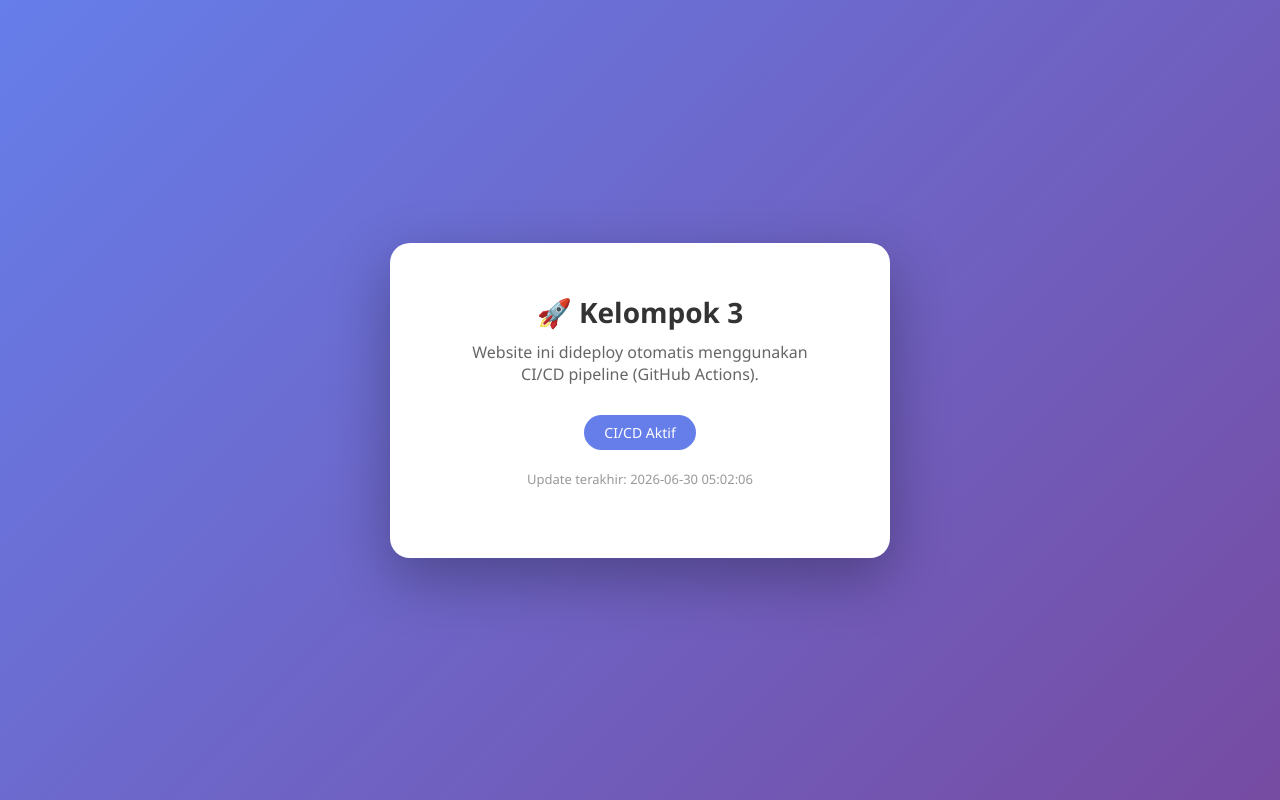
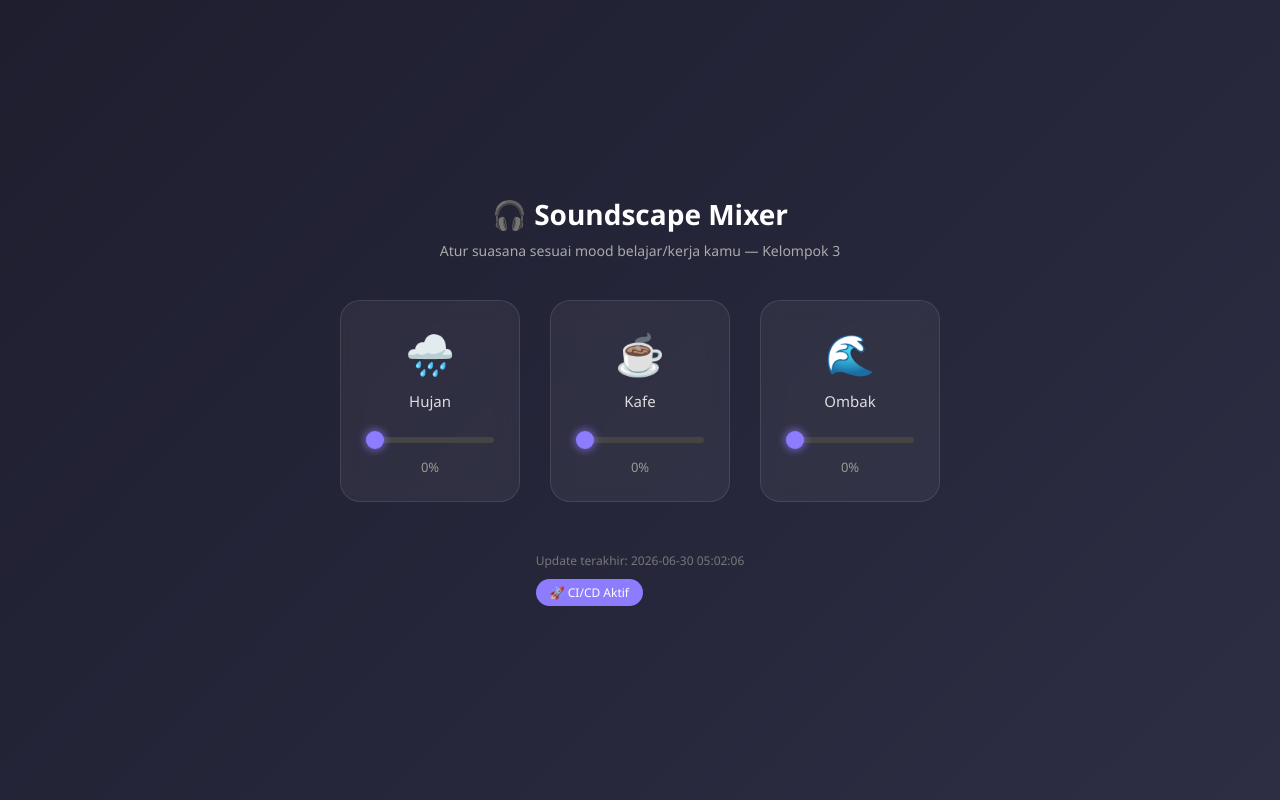
Before and after one commit to NaimatulHusna/kelompok-3-CI-CD, a PHP site: page / in a window 1280 px wide. Run offline with PHP 8.4, Linux system fonts and the light colour scheme.

Commit message:
Buat soundscape mixer website

```diff
--- a/index.php
+++ b/index.php
@@ -2,57 +2,201 @@
 <html lang="id">
 <head>
 <meta charset="UTF-8">
-<title>Kelompok 3 - CI/CD Project</title>
+<title>Soundscape Mixer - Kelompok 3</title>
 <style>
   * { margin: 0; padding: 0; box-sizing: border-box; }
   body {
     font-family: 'Segoe UI', sans-serif;
-    background: linear-gradient(135deg, #667eea 0%, #764ba2 100%);
+    background: linear-gradient(135deg, #1e1e2f, #2d2d44);
     min-height: 100vh;
     display: flex;
+    flex-direction: column;
     align-items: center;
     justify-content: center;
+    color: white;
+    padding: 30px;
+    overflow: hidden;
   }
-  .card {
-    background: white;
+  header { text-align: center; margin-bottom: 40px; }
+  header h1 { font-size: 28px; margin-bottom: 8px; }
+  header p { color: #aaa; font-size: 14px; }
+
+  .mixer {
+    display: flex;
+    gap: 30px;
+    flex-wrap: wrap;
+    justify-content: center;
+  }
+
+  .channel {
+    background: rgba(255,255,255,0.05);
     border-radius: 20px;
-    padding: 50px 60px;
-    box-shadow: 0 20px 60px rgba(0,0,0,0.3);
+    padding: 25px;
+    width: 180px;
     text-align: center;
-    max-width: 500px;
+    backdrop-filter: blur(10px);
+    border: 1px solid rgba(255,255,255,0.1);
+    position: relative;
+    overflow: hidden;
   }
-  h1 {
-    color: #333;
-    font-size: 28px;
-    margin-bottom: 10px;
+
+  .icon { font-size: 40px; margin-bottom: 10px; }
+  .label { font-size: 15px; margin-bottom: 15px; color: #ddd; }
+
+  input[type=range] {
+    -webkit-appearance: none;
+    width: 100%;
+    height: 6px;
+    border-radius: 5px;
+    background: #444;
+    outline: none;
   }
-  p {
-    color: #666;
-    font-size: 16px;
-    margin-bottom: 20px;
+  input[type=range]::-webkit-slider-thumb {
+    -webkit-appearance: none;
+    width: 18px;
+    height: 18px;
+    border-radius: 50%;
+    background: #8e7cff;
+    cursor: pointer;
+    box-shadow: 0 0 10px #8e7cff;
+  }
+
+  .value { margin-top: 10px; font-size: 13px; color: #999; }
+
+  /* Visual animations */
+  .visual {
+    position: absolute;
+    inset: 0;
+    pointer-events: none;
+    opacity: 0;
+    transition: opacity 0.3s;
+  }
+
+  /* Rain */
+  .rain .visual span {
+    position: absolute;
+    width: 2px;
+    height: 15px;
+    background: rgba(140,180,255,0.6);
+    top: -20px;
+    animation: fall linear infinite;
+  }
+  @keyframes fall {
+    to { transform: translateY(220px); }
+  }
+
+  /* Cafe - steam bubbles */
+  .cafe .visual span {
+    position: absolute;
+    width: 8px;
+    height: 8px;
+    border-radius: 50%;
+    background: rgba(210,160,100,0.4);
+    bottom: -10px;
+    animation: rise ease-in infinite;
+  }
+  @keyframes rise {
+    to { transform: translateY(-200px) scale(1.5); opacity: 0; }
+  }
+
+  /* Ocean - waves */
+  .ocean .visual .wave {
+    position: absolute;
+    bottom: 0; left: -50%;
+    width: 200%;
+    height: 60px;
+    background: rgba(80,180,220,0.3);
+    border-radius: 50%;
+    animation: wave 3s ease-in-out infinite;
+  }
+  @keyframes wave {
+    0%, 100% { transform: translateY(0) scaleY(1); }
+    50% { transform: translateY(-10px) scaleY(1.3); }
+  }
+
+  footer {
+    margin-top: 50px;
+    font-size: 12px;
+    color: #777;
   }
   .badge {
     display: inline-block;
-    background: #667eea;
+    background: #8e7cff;
     color: white;
-    padding: 8px 20px;
-    border-radius: 30px;
-    font-size: 14px;
+    padding: 5px 14px;
+    border-radius: 20px;
+    font-size: 12px;
     margin-top: 10px;
-  }
-  .time {
-    color: #999;
-    font-size: 13px;
-    margin-top: 20px;
   }
 </style>
 </head>
 <body>
-  <div class="card">
-    <h1>🚀 Kelompok 3</h1>
-    <p>Website ini dideploy otomatis menggunakan CI/CD pipeline (GitHub Actions).</p>
-    <span class="badge">CI/CD Aktif</span>
-    <p class="time">Update terakhir: <?php echo date("Y-m-d H:i:s"); ?></p>
+
+<header>
+  <h1>🎧 Soundscape Mixer</h1>
+  <p>Atur suasana sesuai mood belajar/kerja kamu — Kelompok 3</p>
+</header>
+
+<div class="mixer">
+
+  <div class="channel rain" id="rainChannel">
+    <div class="visual" id="rainVisual"></div>
+    <div class="icon">🌧️</div>
+    <div class="label">Hujan</div>
+    <input type="range" min="0" max="100" value="0" oninput="updateChannel('rain', this.value)">
+    <div class="value" id="rainValue">0%</div>
   </div>
+
+  <div class="channel cafe" id="cafeChannel">
+    <div class="visual" id="cafeVisual"></div>
+    <div class="icon">☕</div>
+    <div class="label">Kafe</div>
+    <input type="range" min="0" max="100" value="0" oninput="updateChannel('cafe', this.value)">
+    <div class="value" id="cafeValue">0%</div>
+  </div>
+
+  <div class="channel ocean" id="oceanChannel">
+    <div class="visual" id="oceanVisual"><div class="wave"></div></div>
+    <div class="icon">🌊</div>
+    <div class="label">Ombak</div>
+    <input type="range" min="0" max="100" value="0" oninput="updateChannel('ocean', this.value)">
+    <div class="value" id="oceanValue">0%</div>
+  </div>
+
+</div>
+
+<footer>
+  <p>Update terakhir: <?php echo date("Y-m-d H:i:s"); ?></p>
+  <span class="badge">🚀 CI/CD Aktif</span>
+</footer>
+
+<script>
+function updateChannel(type, value) {
+  document.getElementById(type + 'Value').textContent = value + '%';
+  const visual = document.getElementById(type + 'Visual');
+  visual.style.opacity = value / 100;
+
+  if (type === 'rain' && value > 0 && visual.children.length === 0) {
+    for (let i = 0; i < 20; i++) {
+      const drop = document.createElement('span');
+      drop.style.left = Math.random() * 100 + '%';
+      drop.style.animationDuration = (0.5 + Math.random()) + 's';
+      drop.style.animationDelay = Math.random() + 's';
+      visual.appendChild(drop);
+    }
+  }
+
+  if (type === 'cafe' && value > 0 && visual.children.length === 0) {
+    for (let i = 0; i < 12; i++) {
+      const bubble = document.createElement('span');
+      bubble.style.left = (20 + Math.random() * 60) + '%';
+      bubble.style.animationDuration = (2 + Math.random() * 2) + 's';
+      bubble.style.animationDelay = Math.random() * 2 + 's';
+      visual.appendChild(bubble);
+    }
+  }
+}
+</script>
+
 </body>
 </html>
```
